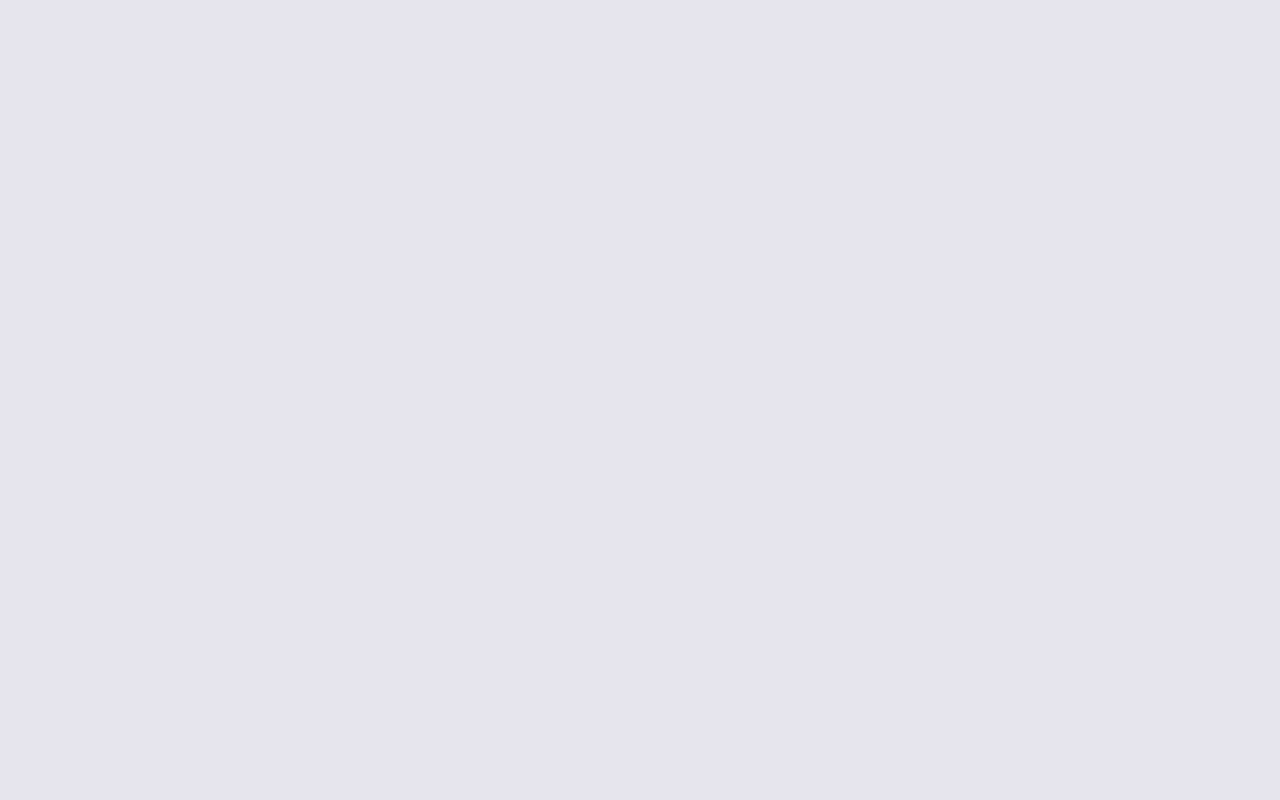
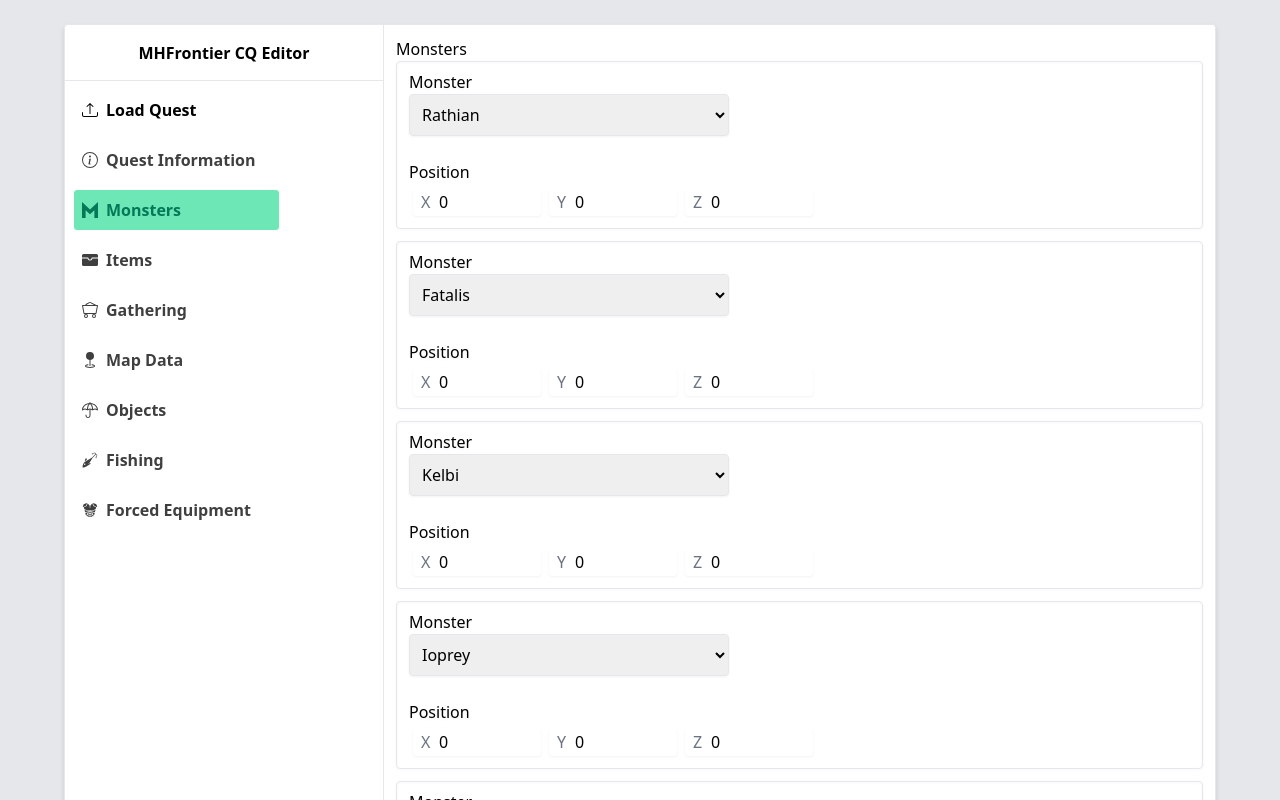
Before and after one commit to Invasor-de-Fronteiras/mhfrontier-cq-tool, a React (Vite) app in the folder web/: page /monsters in a window 1280 px wide. Before the commit this address had no page. Shown: the top 800 px of the page. Built offline with nearby package versions, Linux system fonts and the light colour scheme; the HTML template or start-up script is replaced by a standard one.

Commit message:
feat: initial monster tab

```diff
--- a/web/src/App.tsx
+++ b/web/src/App.tsx
@@ -2,12 +2,14 @@ import React from "react";
 import { Route, Routes } from "react-router-dom";
 import { Layout } from "./components/Layout";
 import { LoadQuestTab } from "./tabs/LoadQuestTab";
+import { MonstersTab } from "./tabs/MonstersTab";
 
 function App() {
   return (
     <Routes>
       <Route element={<Layout />}>
         <Route path="/" element={<LoadQuestTab />} />
+        <Route path="/monsters" element={<MonstersTab />} />
       </Route>
     </Routes>
   );
--- a/web/src/components/Layout.tsx
+++ b/web/src/components/Layout.tsx
@@ -9,12 +9,13 @@ import {
 } from "react-icons/bs";
 import { SiMonster } from "react-icons/si";
 import { GiAbdominalArmor, GiFishingLure } from "react-icons/gi";
-import { Outlet } from "react-router-dom";
+import { Link, Outlet, useLocation } from "react-router-dom";
+import { IconType } from "react-icons";
 
 const options = [
-  { name: "Load Quest", icon: BsUpload, disabled: false },
+  { name: "Load Quest", icon: BsUpload, disabled: false, uri: "/" },
   { name: "Quest Information", icon: BsInfoCircle, disabled: true },
-  { name: "Monsters", icon: SiMonster, disabled: true },
+  { name: "Monsters", icon: SiMonster, disabled: false, uri: "/monsters" },
   { name: "Items", icon: BsFillWalletFill, disabled: true },
   { name: "Gathering", icon: BsMinecartLoaded, disabled: true },
   { name: "Map Data", icon: BsFillGeoFill, disabled: true },
@@ -24,7 +25,8 @@ const options = [
 ];
 
 export function Layout() {
-  const currentPage = "Load Quest";
+  let location = useLocation();
+  console.log(location)
 
   return (
     <div className="flex items-center justify-center mt-6 h-full">
@@ -33,26 +35,17 @@ export function Layout() {
           <div className="border-b h-14 flex items-center justify-center">
             <h2 className="font-semibold">MHFrontier CQ Editor</h2>
           </div>
-          <ul className="w-full max-w-max">
-            {options.map((option) => (
-              <li
-                key={option.name}
-                className={classNames(
-                  "w-full font-semibold flex flex-row items-center cursor-pointer p-2 m-2 border-white border rounded",
-                  {
-                    "bg-emerald-300 text-emerald-700 cursor-default":
-                      option.name === currentPage,
-                    "opacity-75 cursor-not-allowed": option.disabled,
-                    "hover:bg-emerald-300 hover:text-emerald-700":
-                      !option.disabled,
-                  }
-                )}
-              >
-                <option.icon className="mr-2" />
-                <span>{option.name}</span>
-              </li>
-            ))}
-          </ul>
+          <nav className="w-full max-w-max">
+            {options.map((option) =>
+              option.uri ? (
+                <Link to={option.uri} key={option.name}>
+                  <NavbarItem {...option} selected={option.uri === location.pathname} />
+                </Link>
+              ) : (
+                <NavbarItem {...option} key={option.name} />
+              )
+            )}
+          </nav>
         </div>
         <div className="bg-white w-full border-y border-r rounded-y rounded-r">
           <div className="flex flex-col m-3">
@@ -63,3 +56,29 @@ export function Layout() {
     </div>
   );
 }
+
+interface Option {
+  name: string;
+  icon: IconType;
+  disabled?: boolean;
+  selected?: boolean;
+}
+
+function NavbarItem({ name, disabled, selected, ...props }: Option) {
+  return (
+    <div
+      key={name}
+      className={classNames(
+        "w-full font-semibold flex flex-row items-center cursor-pointer p-2 m-2 border-white border rounded",
+        {
+          "bg-emerald-300 text-emerald-700 cursor-default": selected,
+          "opacity-75 cursor-not-allowed": disabled,
+          "hover:bg-emerald-300 hover:text-emerald-700": !disabled,
+        }
+      )}
+    >
+      <props.icon className="mr-2" />
+      <span>{name}</span>
+    </div>
+  );
+}
--- /dev/null
+++ b/web/src/tabs/MonstersTab.tsx
@@ -0,0 +1,77 @@
+import { monsters } from "../utils";
+
+export function MonstersTab() {
+  const questMonsters = [
+    {
+      monsterId: 1,
+      pos: [0, 0, 0],
+    },
+    {
+      monsterId: 2,
+      pos: [0, 0, 0],
+    },
+    {
+      monsterId: 3,
+      pos: [0, 0, 0],
+    },
+    {
+      monsterId: 30,
+      pos: [0, 0, 0],
+    },
+    {
+      monsterId: 43,
+      pos: [0, 0, 0],
+    },
+  ];
+
+  return (
+    <div>
+      <h2>Monsters</h2>
+      <div className="flex flex-col gap-3">
+        {questMonsters.map((monster) => (
+          <div className="drop-shadow-sm border rounded px-3 py-2 flex flex-col flex-wrap gap-6">
+            <div className="flex flex-col">
+              <label>Monster</label>
+              <select
+                value={monster.monsterId}
+                className="border rounded p-2 w-full max-w-xs"
+              >
+                <option>Select a monster</option>
+                {monsters.map((monster, i) => (
+                  <option key={monster} value={i}>
+                    {monster}
+                  </option>
+                ))}
+              </select>
+            </div>
+            <fieldset>
+              <legend>Position</legend>
+              <div className="flex flex-row">
+                <PosInput label="X" value={monster.pos[0]} />
+                <PosInput label="Y" value={monster.pos[1]} />
+                <PosInput label="Z" value={monster.pos[2]} />
+              </div>
+            </fieldset>
+          </div>
+        ))}
+      </div>
+    </div>
+  );
+}
+
+interface PosInputProps extends React.InputHTMLAttributes<HTMLInputElement> {
+  label: string;
+}
+
+function PosInput({ label, ...props }: PosInputProps) {
+  return (
+    <label className=" p-1 relative flex items-center">
+      <span className="text-gray-500 absolute pl-2">{label}</span>
+      <input
+        type="number"
+        className="text-left w-32 pl-6 border-2 border-transparent rounded focus:border-emerald-500 outline-none"
+        {...props}
+      />
+    </label>
+  );
+}
--- a/web/src/utils.ts
+++ b/web/src/utils.ts
@@ -14,3 +14,183 @@ export const maps = [
     "Fortress",
     "Castle Schrade",
 ]
+
+export const monsters = [
+    'UNK',
+    'Rathian',
+    'Fatalis',
+    'Kelbi',
+    'Mosswine',
+    'Bullfango',
+    'Yian Kut-Ku',
+    'Lao-Shan Lung',
+    'Cephadrome',
+    'Felyne',
+    'Veggie Elder',
+    'Rathalos',
+    'Aptonoth',
+    'Genprey',
+    'Diablos',
+    'Khezu',
+    'Velociprey',
+    'Gravios',
+    'Felyne?',
+    'Vespoid',
+    'Gypceros',
+    'Plesioth',
+    'Basarios',
+    'Melynx',
+    'Hornetaur',
+    'Apceros',
+    'Monoblos',
+    'Velocidrome',
+    'Gendrome',
+    'Rocks',
+    'Ioprey',
+    'Iodrome',
+    'Pugis',
+    'Kirin',
+    'Cephalos',
+    'Giaprey / Giadrome',
+    'Crimson Fatalis',
+    'Pink Rathian',
+    'Blue Yian Kut-Ku',
+    'Purple Gypceros',
+    'Yian Garuga',
+    'Silver Rathalos',
+    'Gold Rathian',
+    'Black Diablos',
+    'White Monoblos',
+    'Red Khezu',
+    'Green Plesioth',
+    'Black Gravios',
+    'Daimyo Hermitaur',
+    'Azure Rathalos',
+    'Ashen Lao-Shan Lung',
+    'Blangonga',
+    'Congalala',
+    'Rajang',
+    'Kushala Daora',
+    'Shen Gaoren',
+    'Great Thunderbug',
+    'Shakalaka',
+    'Yama Tsukami',
+    'Chameleos',
+    'Rusted Kushala Daora',
+    'Blango',
+    'Conga',
+    'Remobra',
+    'Lunastra',
+    'Teostra',
+    'Hermitaur',
+    'Shogun Ceanataur',
+    'Bulldrome',
+    'Anteka',
+    'Popo',
+    'White Fatalis',
+    'Yama Tsukami',
+    'Ceanataur',
+    'Hypnocatrice',
+    'Lavasioth',
+    'Tigrex',
+    'Akantor',
+    'Bright Hypnoc',
+    'Lavasioth Subspecies',
+    'Espinas',
+    'Orange Espinas',
+    'White Hypnoc',
+    'Akura Vashimu',
+    'Akura Jebia',
+    'Berukyurosu',
+    'Cactus',
+    'Gorge Objects',
+    'Gorge Rocks',
+    'Pariapuria',
+    'White Espinas',
+    'Kamu Orugaron',
+    'Nono Orugaron',
+    'Raviente',
+    'Dyuragaua',
+    'Doragyurosu',
+    'Gurenzeburu',
+    'Burukku',
+    'Erupe',
+    'Rukodiora',
+    'Unknown',
+    'Gogomoa',
+    'Kokomoa',
+    'Taikun Zamuza',
+    'Abiorugu',
+    'Kuarusepusu',
+    'Odibatorasu',
+    'Disufiroa',
+    'Rebidiora',
+    'Anorupatisu',
+    'Hyujikiki',
+    'Midogaron',
+    'Giaorugu',
+    'Mi Ru',
+    'Farunokku',
+    'Pokaradon',
+    'Shantien',
+    'Pokara',
+    'Dummy',
+    'Goruganosu',
+    'Aruganosu',
+    'Baruragaru',
+    'Zerureusu',
+    'Gougarf',
+    'Uruki',
+    'Forokururu',
+    'Meraginasu',
+    'Diorekkusu',
+    'Garuba Daora',
+    'Inagami',
+    'Varusaburosu',
+    'Poborubarumu',
+    'Duremudira',
+    'UNK',
+    'Felyne',
+    'Blue NPC',
+    'UNK',
+    'Cactus',
+    'Veggie Elders',
+    'Gureadomosu',
+    'Harudomerugu',
+    'Toridcless',
+    'Gasurabazura',
+    'Kusubami',
+    'Yama Kurai',
+    'Dure 3rd Phase',
+    'Zinogre',
+    'Deviljho',
+    'Brachydios',
+    'Berserk Laviente',
+    'Toa Tesukatora',
+    'Barioth',
+    'Uragaan',
+    'Stygian Zinogre',
+    'Guanzorumu',
+    'Deviljho',
+    'UNK',
+    'Egyurasu',
+    'Voljang',
+    'Nargacuga',
+    'Keoaruboru',
+    'Zenaserisu',
+    'Gore Magala',
+    'Blinking Nargacuga',
+    'Shagaru Magala',
+    'Amatsu',
+    'Eruzerion',
+    'Musou Dure',
+    'Rocks',
+    'Seregios',
+    'Bogabadorumu',
+    'Unknown Blue Barrel',
+    'Musou Bogabadorumu',
+    'Costumed Uruki',
+    'Musou Zerureusu',
+    'PSO2 Rappy',
+    'King Shakalaka',
+];
```
